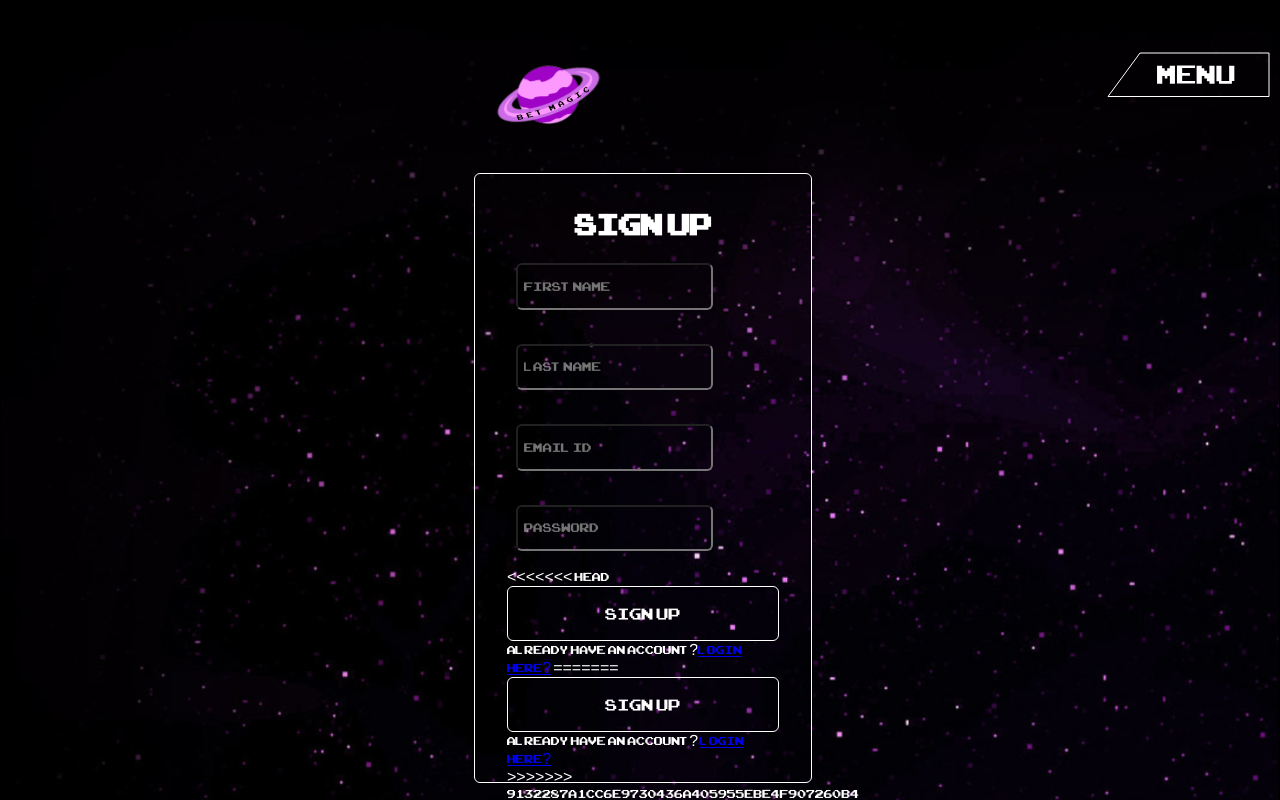
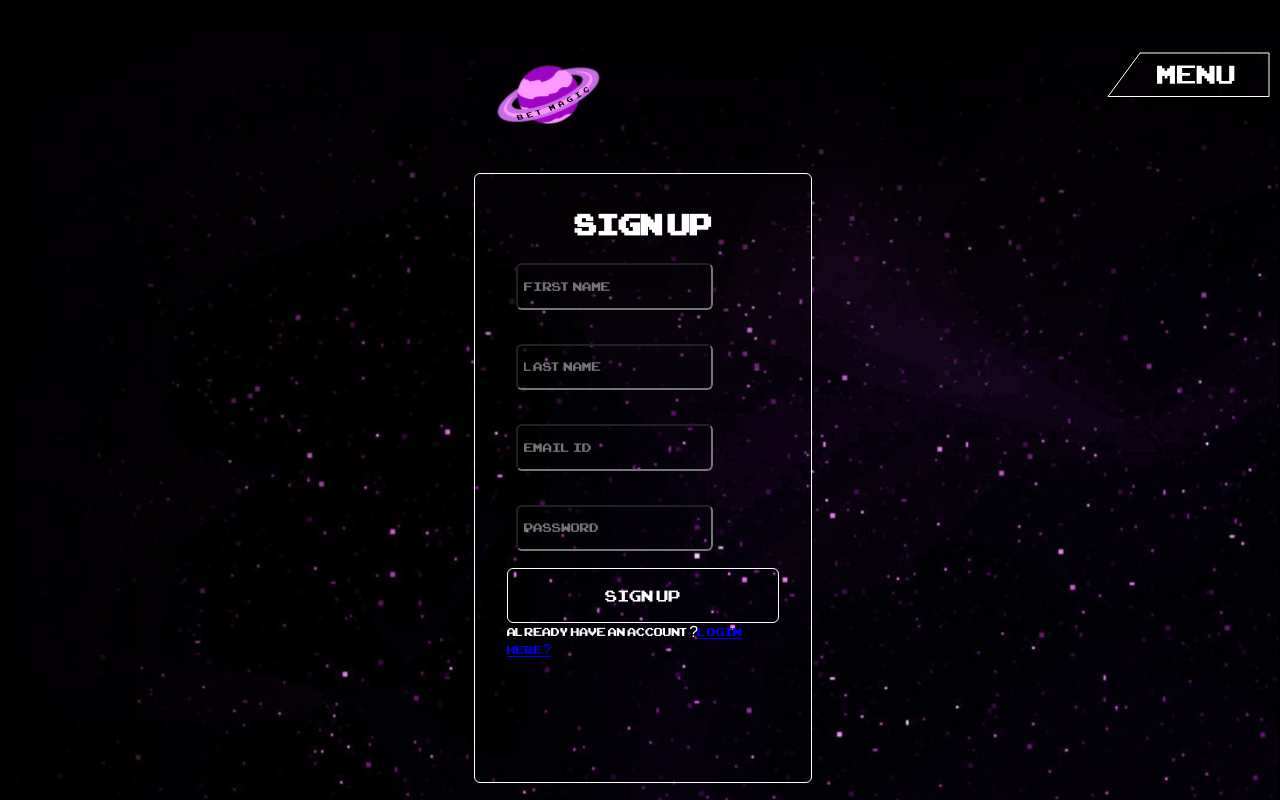
Before and after one commit to fannymartensson/bet-magic, a Vue app: page /#/signup in a window 1280 px wide. Shown: the top 800 px of the page. Built offline with nearby package versions, Linux system fonts and the light colour scheme.

Commit message:
corrections on signup

```diff
--- a/src/components/SignUp.vue
+++ b/src/components/SignUp.vue
@@ -24,19 +24,10 @@
           <input id="password" type="text" placeholder="Password" v-model="password"
             required/>
         </div>
-
-<<<<<<< HEAD
-        <button class="form-btn" v-on:click="first">Sign Up</button>
-          Already have an account?<router-link to="*">Login here?</router-link>
-
-=======
-        <div class="submit-btn">
-          <input class="form-btn" type="submit" value="SIGN UP" />
-          Already have an account?
-          <router-link to="/login">Login here?</router-link>
-        </div>
->>>>>>> 9132287a1cc6e9730436a405955ebe4f907260b4
-      </form>
+         <input class="form-btn" @click="first" type="button" value="Sign Up" />
+         <div > Already have an account?<router-link to="*">Login here?</router-link>
+         </div>
+        </form>
     </main>
   </div>
 </template>
@@ -50,21 +41,19 @@ export default {
 
   data: function() {
     return {
-      firstname: "",
-      lastname: "",
-      emailid: "",
-      password: "",
-      confirmpassword: ""
+      firstname: '',
+      lastname: '',
+      emailid: '',
+      password: '',
+      confirmpassword: ''
     }
     },
     methods:{
     first() {
-
       alert(
         'Thank you for registering with BetMagic'
-      );
-    },
-
+      )
+    }
   }
 }
 
```
